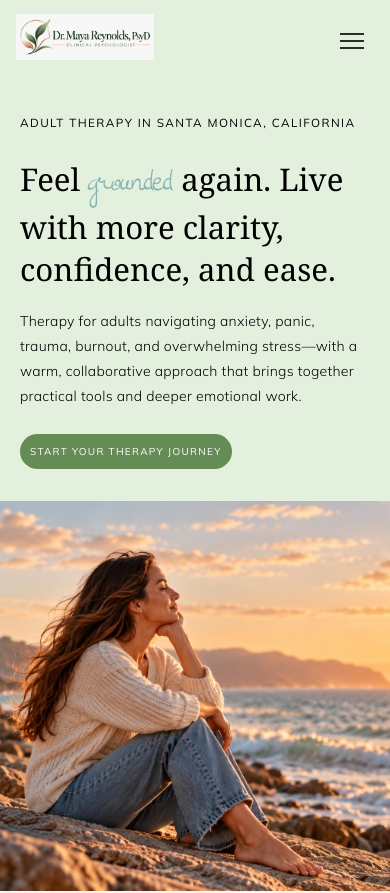
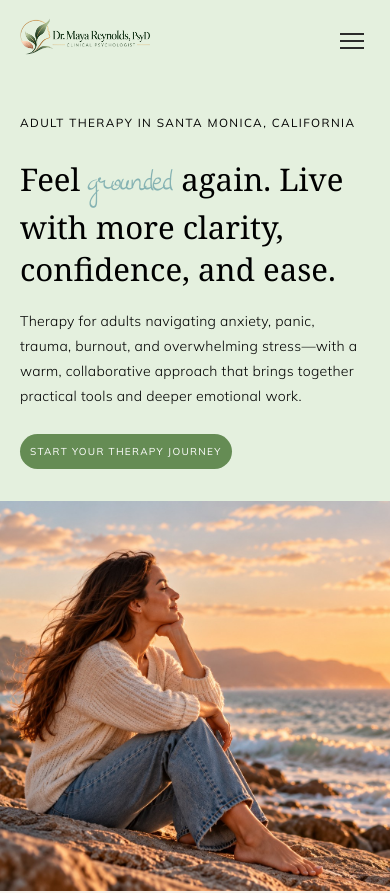
Before and after one commit to rohiths15900-alt/Therapy-website-clone, a Next.js app: page / in a window 390 px wide. Shown: the top 893 px of the page. Built offline with nearby package versions, Linux system fonts and the light colour scheme; a web font is replaced by a local one.

Commit message:
Update website

```diff
--- a/app/globals.css
+++ b/app/globals.css
@@ -213,6 +213,7 @@
   }
 
   .navbar .left img {
+    mix-blend-mode: multiply;
     height: clamp(46px, 9vw, 62px);
     max-width: min(65vw, 220px);
   }
--- a/components/Navbar.jsx
+++ b/components/Navbar.jsx
@@ -73,7 +73,7 @@ const Navbar = () => {
       <div className="left">
         <a href="#home" onClick={closeMenu} aria-label="Go to homepage">
           <img
-            src="/images/logo3.jpeg"
+            src="/images/logo2.png"
             alt="Dr. Maya Reynolds, PsyD — Clinical Psychologist"
           />
         </a>
```
Also changed, not shown: public/images/logo4.jpeg (added).
